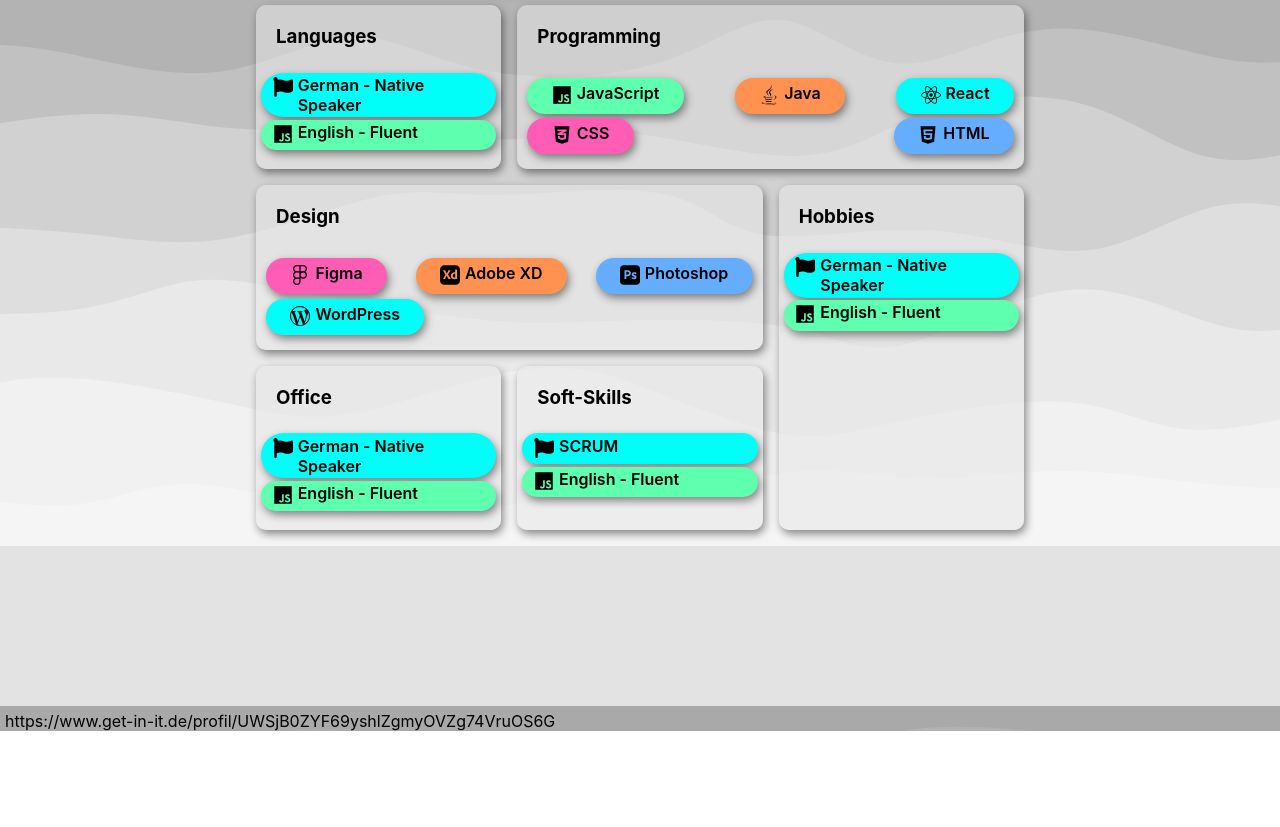
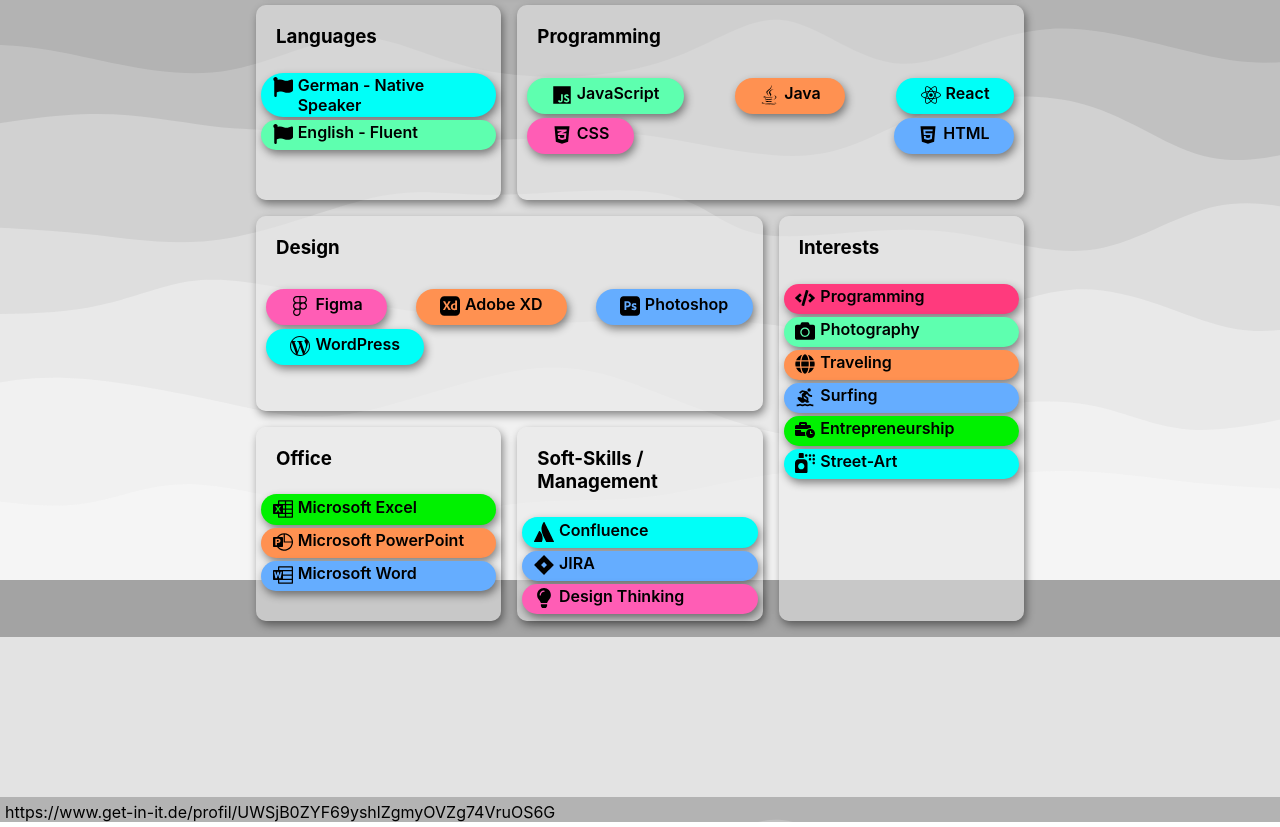
Before and after one commit to liamskydamien/me, a React (Create React App) app: page / in a window 1280 px wide. Shown: the part 1820-2647 px from the top of the page. Before the commit the page ends 2556 px from the top, so only its background shows below. Built offline with nearby package versions, Linux system fonts and the light colour scheme.

Commit message:
Finishing Skills

```diff
--- a/src/Components/Skills/Skills.js
+++ b/src/Components/Skills/Skills.js
@@ -1,8 +1,25 @@
 import Card from "../../UI/Card/Card";
 import styles from "./Skills.module.css";
-import {FaCode, FaCss3, FaCss3Alt, FaFigma, FaFlag, FaHtml5, FaJava, FaJs, FaReact} from "react-icons/fa";
+import {
+    FaAtlassian, FaBusinessTime, FaCamera,
+    FaCode,
+    FaCss3Alt,
+    FaFigma,
+    FaFlag, FaGlobe,
+    FaHtml5,
+    FaJava, FaJira,
+    FaJs, FaLightbulb,
+    FaReact, FaSprayCan,
+} from "react-icons/fa";
 import Skill from "./Skill";
-import {SiAdobexd, SiAdobephotoshop, SiWordpress} from "react-icons/si";
+import {
+    SiAdobexd,
+    SiAdobephotoshop,
+    SiWordpress,
+    SiMicrosoftpowerpoint,
+    SiMicrosoftexcel, SiMicrosoftword
+} from "react-icons/si";
+import {MdSurfing} from "react-icons/md";
 const Skills = () => {
     const card = styles.card;
     return <div className={styles.layout}>
@@ -32,28 +49,34 @@
             <h3>Languages</h3>
             <div className={styles.list}>
                 <Skill color={'blue'} icon={<FaFlag size={20}/>} title={"German - Native Speaker"}/>
-                <Skill color={'green'} icon={<FaJs size={20}/>} title={"English - Fluent"}/>
+                <Skill color={'green'} icon={<FaFlag size={20}/>} title={"English - Fluent"}/>
             </div>
         </Card>
         <Card className={styles.hobbies}>
-            <h3>Hobbies</h3>
+            <h3>Interests</h3>
             <div className={styles.list}>
-                <Skill color={'blue'} icon={<FaFlag size={20}/>} title={"German - Native Speaker"}/>
-                <Skill color={'green'} icon={<FaJs size={20}/>} title={"English - Fluent"}/>
+                <Skill color={'darkPurple'} icon={<FaCode size={20}/>} title={"Programming"}/>
+                <Skill color={'green'} icon={<FaCamera size={20}/>} title={"Photography"}/>
+                <Skill color={'orange'} icon={<FaGlobe size={20}/>} title={"Traveling"}/>
+                <Skill color={'darkBlue'} icon={<MdSurfing size={20}/>} title={"Surfing"}/>
+                <Skill color={'darkGreen'} icon={<FaBusinessTime size={20}/>} title={"Entrepreneurship"}/>
+                <Skill color={'blue'} icon={<FaSprayCan size={20}/>} title={"Street-Art"}/>
             </div>
         </Card>
         <Card className={styles.communication}>
             <h3>Office</h3>
             <div className={styles.list}>
-                <Skill color={'blue'} icon={<FaFlag size={20}/>} title={"German - Native Speaker"}/>
-                <Skill color={'green'} icon={<FaJs size={20}/>} title={"English - Fluent"}/>
+                <Skill color={'darkGreen'} icon={<SiMicrosoftexcel size={20}/>} title={"Microsoft Excel"}/>
+                <Skill color={'orange'} icon={<SiMicrosoftpowerpoint size={20}/>} title={"Microsoft PowerPoint"}/>
+                <Skill color={'darkBlue'} icon={<SiMicrosoftword size={20}/>} title={"Microsoft Word"}/>
             </div>
         </Card>
         <Card className={styles.management}>
-            <h3>Soft-Skills</h3>
+            <h3>Soft-Skills / Management</h3>
             <div className={styles.list}>
-                <Skill color={'blue'} icon={<FaFlag size={20}/>} title={"SCRUM"}/>
-                <Skill color={'green'} icon={<FaJs size={20}/>} title={"English - Fluent"}/>
+                <Skill color={'blue'} icon={<FaAtlassian size={20}/>} title={"Confluence"}/>
+                <Skill color={'darkblue'} icon={<FaJira size={20}/>} title={"JIRA"}/>
+                <Skill color={'purple'} icon={<FaLightbulb size={20}/>} title={"Design Thinking"}/>
             </div>
         </Card>
     </div>
```
